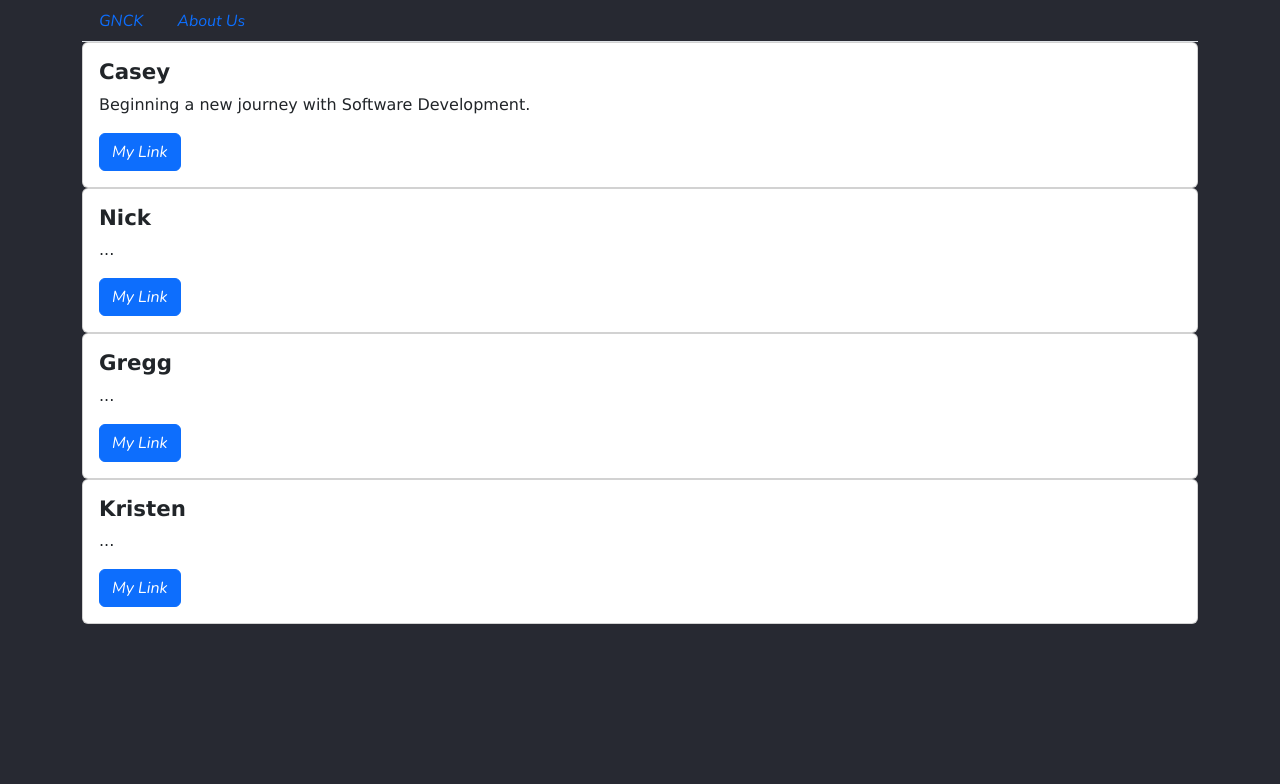
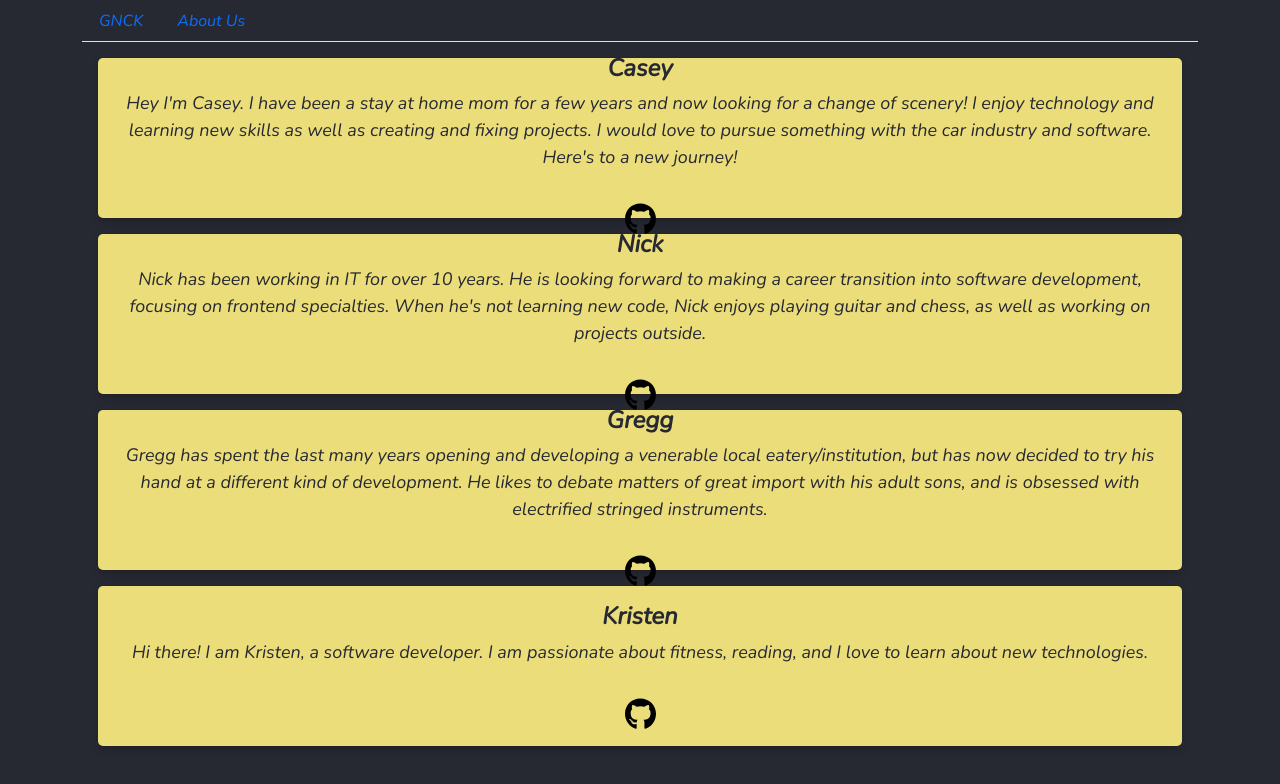
Before and after one commit to nawright16/GNCK-clone, a React (Create React App) app in the folder client/: page /about in a window 1280 px wide. Shown: the top 784 px of the page. Built offline with nearby package versions, Linux system fonts and the light colour scheme.

Commit message:
changed About.js added CSS styling

```diff
--- a/client/src/components/About/About.css
+++ b/client/src/components/About/About.css
@@ -1,10 +1,49 @@
-.card-title {
-    font-size: 16pt;
-    font-weight: bold;
-    font-family: Verdana;
+
+.aboutpage {
+    background-color: var(--raisin-black);
+  }
+
+  .card-deck .card {
+    height: 20vh; /* Adjust this value to set the height of the card */
+    margin: auto;
+    display: flex;
+    flex-direction: column;
+    justify-content: center;
+    background-color: var(--flax);
+    color: var(--raisin-black);
+    border: none;
+    margin: 1rem;
+    box-shadow: 0 4px 8px 0 rgba(0,0,0,0.2);
+    transition: 0.3s;
+    border-radius: 5px;
+    text-align: center;
+
+  }
+
+  .card-deck .card:hover {
+    box-shadow: 0 8px 16px 0 rgba(0,0,0,0.2);
+  }
+
+  .card-deck .card-title {
+    color: var(--raisin-black);
+  }
+
+  .card-deck .card-text {
+    color: var(--raisin-black);
+    font-size: 18px;
+  }
+
+  svg.svg-inline--fa.fa-github {
+    color: black;
+    font-size: 2rem; /* adjust this value to make the icon bigger */
+    transform: translateY(1.0rem); /* adjust this value to move the icon down */
 }
 
-.card-text {
-    font-size: 12pt;
-    font-family: Verdana;
-}
+  svg.svg-inline--fa.fa-github:hover {
+    color: var(--moonstone);
+  }
+
+  h5.card-title {
+    font-size: 24px;
+    font-weight: bold;
+  }
--- a/client/src/components/About/About.js
+++ b/client/src/components/About/About.js
@@ -1,37 +1,56 @@
 import Container from 'react-bootstrap/Container'
+import { FontAwesomeIcon } from '@fortawesome/react-fontawesome';
+import { faGithub } from '@fortawesome/free-brands-svg-icons';
+
 import "./About.css"
 
 function About() {
     return (
         <div className="aboutpage">
             <Container style={{ color: "black" }}>
-                <div class="card-deck">
-                    <div class="card">
-                        <div class="card-body">
-                            <h5 class="card-title">Casey</h5>
-                            <p class="card-text">Beginning a new journey with Software Development.</p>
-                            <a href="https://github.com/wrxbeauty" class="btn btn-primary">My Link</a>
+                <div className="card-deck">
+                    <div className="card">
+                        <div className="card-body">
+                            <h5 className="card-title">Casey</h5>
+                            <p className="card-text">Hey I'm Casey. I have been a stay at home mom for a few years and now looking for a change of scenery! I enjoy technology and learning new skills as well as creating and fixing projects. I would love to pursue something with the car industry and software. Here's to a new journey!</p>
+                            <div className="github-link">
+                                <a href="https://github.com/wrxbeauty">
+                                    <FontAwesomeIcon icon={faGithub} />
+                                </a>
+                            </div>
                         </div>
                     </div>
-                    <div class="card">
-                        <div class="card-body">
-                            <h5 class="card-title">Nick</h5>
-                            <p class="card-text">...</p>
-                            <a href="https://github.com/nawright16" class="btn btn-primary">My Link</a>
+                    <div className="card">
+                        <div className="card-body">
+                            <h5 className="card-title">Nick</h5>
+                            <p className="card-text">Nick has been working in IT for over 10 years. He is looking forward to making a career transition into software development, focusing on frontend specialties. When he's not learning new code, Nick enjoys playing guitar and chess, as well as working on projects outside.</p>
+                            <div className="github-link">
+                                <a href="https://github.com/nawright16">
+                                    <FontAwesomeIcon icon={faGithub} />
+                                </a>
+                            </div>
                         </div>
                     </div>
-                    <div class="card">
-                        <div class="card-body">
-                            <h5 class="card-title">Gregg</h5>
-                            <p class="card-text">...</p>
-                            <a href="https://github.com/GreggLedoux" class="btn btn-primary">My Link</a>
+                    <div className="card">
+                        <div className="card-body">
+                            <h5 className="card-title">Gregg</h5>
+                            <p className="card-text">Gregg has spent the last many years opening and developing a venerable local eatery/institution, but has now decided to try his hand at a different kind of development.  He likes to debate matters of great import with his adult sons, and is obsessed with electrified stringed instruments.</p>
+                            <div className="github-link">
+                                <a href="https://github.com/GreggLedoux">
+                                    <FontAwesomeIcon icon={faGithub} />
+                                </a>
+                            </div>
                         </div>
                     </div>
-                    <div class="card">
-                        <div class="card-body">
-                            <h5 class="card-title">Kristen</h5>
-                            <p class="card-text">...</p>
-                            <a href="https://github.com/Krisvong" class="btn btn-primary">My Link</a>
+                    <div className="card">
+                        <div className="card-body">
+                            <h5 className="card-title">Kristen</h5>
+                            <p className="card-text">Hi there! I am Kristen, a software developer. I am passionate about fitness, reading, and I love to learn about new technologies.</p>
+                            <div className="github-link">
+                                <a href="https://github.com/Krisvong">
+                                    <FontAwesomeIcon icon={faGithub} />
+                                </a>
+                            </div>
                         </div>
                     </div>
                 </div>
--- a/client/src/components/MyCalendar/MyCalendar.js
+++ b/client/src/components/MyCalendar/MyCalendar.js
@@ -19,6 +19,7 @@ const MyCalendar = () => {
         start: new Date(todo.due_date),
         end: new Date(todo.due_date),
       }))
+       console.log('Events:', events); // <-- Log the generated events
     return events
   }
 
@@ -27,6 +28,7 @@ const MyCalendar = () => {
       try {
         const response = await fetch('http://localhost:5001/todos');
         const data = await response.json();
+        console.log('Data fetched:', data);
         setTodos(data);
       } catch (error) {
         console.error(error);
@@ -38,6 +40,7 @@ const MyCalendar = () => {
 
   useEffect(() => {
     setEvents(getEvents(todos.filter((todo) => !todo.completed))) // <-- Filter out completed todos
+    console.log('Events:', events);
   }, [todos])
 
 
--- a/client/src/components/Sidebar/Sidebar.css
+++ b/client/src/components/Sidebar/Sidebar.css
@@ -41,11 +41,3 @@
   display: flex;
   justify-content: center;
 }
-
-.github-link {
-  position: absolute;
-  bottom: 20px;
-  width: 100%;
-  text-align: center;
-  color: black;
-}
--- a/client/src/components/Sidebar/Sidebar.js
+++ b/client/src/components/Sidebar/Sidebar.js
@@ -4,8 +4,6 @@ import "./Sidebar.css";
 import CompletedList from "../CompletedList/CompletedList";
 import { FontAwesomeIcon } from '@fortawesome/react-fontawesome';
 import { faCalendarAlt } from '@fortawesome/free-solid-svg-icons';
-import { faGithub } from '@fortawesome/free-brands-svg-icons';
-
 
 function Sidebar({ isCompletedTodoUpdated, todos, handleCompletedTodo }) {
     const [showCalendar, setShowCalendar] = useState(false);
```
Also changed, not shown: client/src/components/MyCalendar/MyCalendar.css (indentation only).
